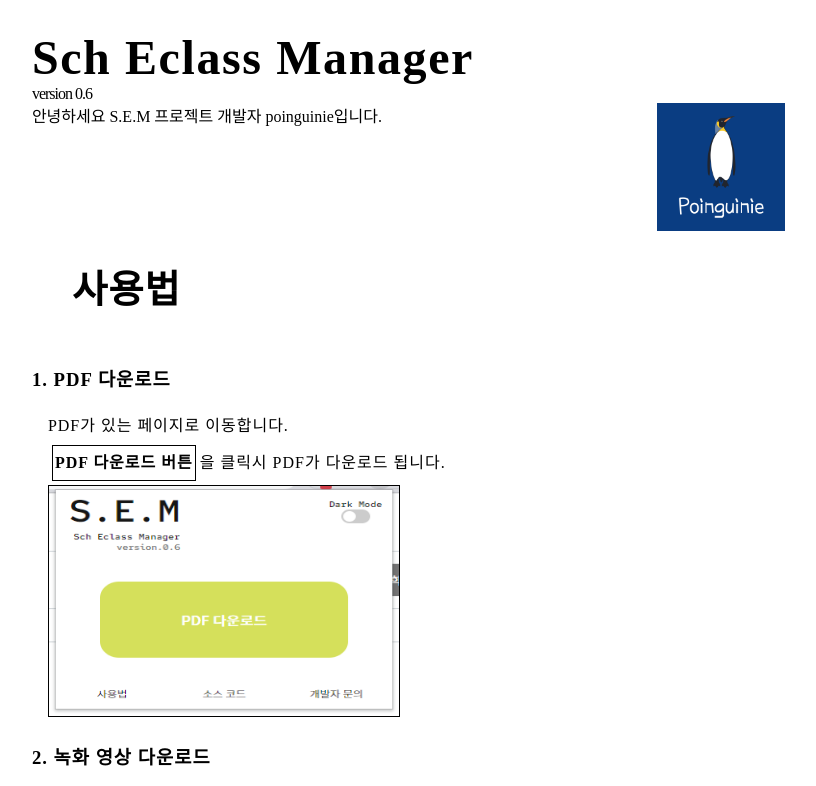
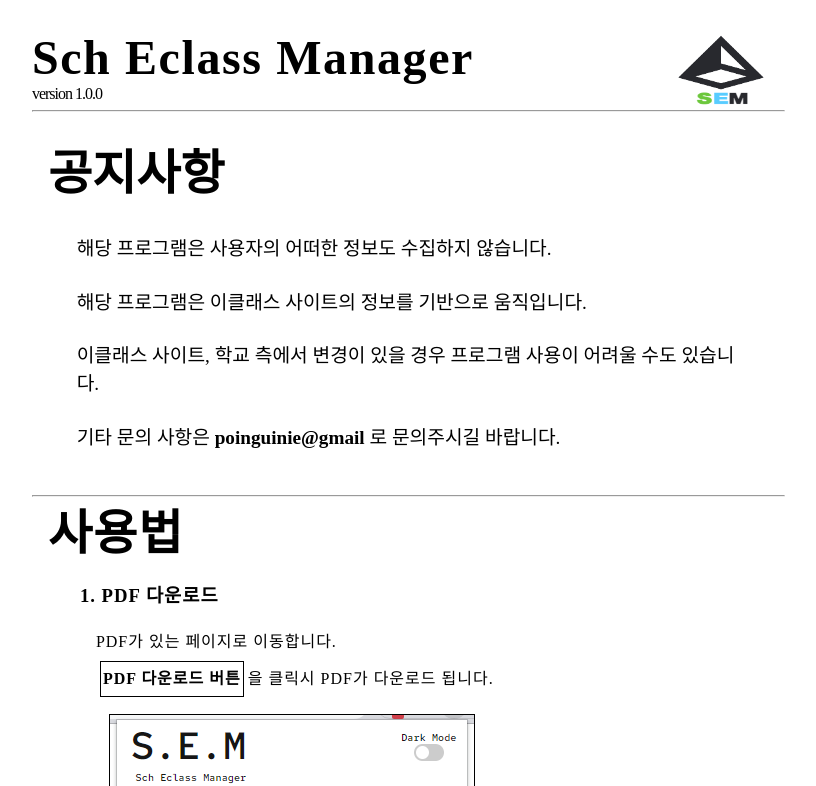
Before and after one commit to poinguinie/Sch-Eclass-Manager-Homepage, a plain HTML site: page index.html in a window 1280 px wide. Shown: the top 786 px of the page, without its empty margins (219-1035 px from the left). Drawn offline with Linux system fonts and the light colour scheme; a web font is replaced by a local one.

Commit message:
정식 릴리즈 (ver 1.1.0)

```diff
--- a/css/style.css
+++ b/css/style.css
@@ -16,7 +16,10 @@ body {
     display: flex;
     justify-content: center;
     width: 98vw;
-    height: 140vh;
+}
+h2 {
+    font-size: 3rem;
+    margin-top: 1.4rem;
 }
 .wrapper {
     display: flex;
@@ -26,72 +29,52 @@ body {
 }
 .header {
     width: 100%;
-    height: 16%;
+    height: 10vh;
     margin-top: 4%;
+    display: flex;
+    flex-direction: row;
+    justify-content: space-between;
 }
-.header > div {
+.header > div > div {
     font-weight: 600;
     font-size: 3rem;
     letter-spacing: 1.6px;
     font-family: 'Red Hat Mono';
 }
-.header > p {
+.header > div > p {
     letter-spacing: -1px;
     font-family: 'Red Hat Mono';
 }
-.developer {
-    display: flex;
-    flex-direction: row;
-    justify-content: space-between;
+.header > img {
+    float: right;
 }
 .profile > img {
     max-width: 10vw;
 }
-.beta {
-    margin: 24px;
-    margin-top: 40px;
-    margin-bottom: 40px;
-    letter-spacing: 1px;
-    line-height: 30px;
-    border: 2px solid black;
-    background-color: azure;
-}
-.beta > h2 {
-    text-align: center;
-    margin: 20px;
-    font-size: 2.4rem;
-}
-.beta > h3 {
-    font-size: 1.8rem;
-    margin: 10px;
-}
-.beta > p {
+.content > div {
     margin: 16px;
 }
-.beta a {
-    color: black;
-    text-decoration: none;
+.info > ul {
+    list-style-type: none;
+    padding: 1rem;
 }
-.beta a:hover {
-    color:azure;
-    background-color: black;
-    text-decoration:underline;
-    transition: 0.4s;
+.info > ul > li {
+    padding: 0.8rem;
+    font-size: 1.2rem;
 }
 .howToUse {
     letter-spacing: 1px;
     line-height: 30px;
 }
-.howToUse > h2{
-    margin: 40px;
-    font-size: 2.4rem;
-    margin-bottom: 60px;
+.howToUse > div {
+    margin: 2rem;
 }
 .howToUse > div > p {
     margin: 16px;
 }
 .howToUse img {
     border: 1px solid black;
+    margin: 0.8rem;
 }
 .downloadBtn {
     margin: 4px;
@@ -105,3 +88,16 @@ body {
     background-color: black;
     color: white;
 }
+.release_note {
+    padding: 1rem;
+}
+.release_note > div {
+    margin: 28px;
+}
+.release_note > div > h3 {
+    margin-bottom: 20px;
+    font-size: 1.6rem;
+}
+.release_note > div > p {
+    font-size: 1.2rem;
+}
--- a/index.html
+++ b/index.html
@@ -10,18 +10,26 @@
 <body>
     <div class="wrapper">
         <div class="header">
-            <div>Sch Eclass Manager</div>
-            <p>version 0.6</p>
+            <div>
+                <div>Sch Eclass Manager</div>
+                <p>version 1.0.0</p>
+            </div>
+            <img src="./images/logo.png" alt="로고">
         </div>
+        <hr>
         <div class="content">
-            <div class="developer">
-                <div class="info">
-                    안녕하세요 S.E.M 프로젝트 개발자 poinguinie입니다.<br>
-                </div>
-                <div class="profile">
-                    <img src="./images/poinguinieProfile.png" alt="">
-                </div>
+            <div class="info">
+                <h2>공지사항</h2>
+                <p>
+                    <ul>
+                        <li>해당 프로그램은 사용자의 어떠한 정보도 수집하지 않습니다.</li>
+                        <li>해당 프로그램은 이클래스 사이트의 정보를 기반으로 움직입니다.</li>
+                        <li>이클래스 사이트, 학교 측에서 변경이 있을 경우 프로그램 사용이 어려울 수도 있습니다.</li>
+                        <li>기타 문의 사항은 <strong>poinguinie@gmail</strong> 로 문의주시길 바랍니다.</li>
+                    </ul>
+                </p>
             </div>
+            <hr>
             <div class="howToUse">
                 <h2>사용법</h2>
                 <div>
@@ -29,13 +37,24 @@
                     <p>
                         PDF가 있는 페이지로 이동합니다.<br>
                         <b class="downloadBtn">PDF 다운로드 버튼</b>을 클릭시 PDF가 다운로드 됩니다.<br>
-                        <img src="./images/capture_7.PNG" alt="PDF 다운로드" width="350px" height="230px">
+                        <img src="./images/capture_7.PNG" alt="PDF 다운로드">
                     </p>
                     <h3>2. 녹화 영상 다운로드</h3>
                     <p>
                         녹화 영상이 있는 페이지로 이동합니다.<br>
                         <b class="downloadBtn">비디오 다운로드 버튼</b>을 클릭하면 영상 다운로드가 시작됩니다.<br>
-                        <img src="./images/capture_8.PNG" alt="다운로드 상태" width="350px" height="230px">
+                        <img src="./images/capture_8.PNG" alt="다운로드 상태">
+                    </p>
+                </div>
+            </div>
+            <hr>
+            <div class="release_note">
+                <h2>릴리즈 노트</h2>
+                <div id="ver.1.0.0">
+                    <h3>ver.1.0.0</h3>
+                    <p>
+                        정식 배포가 시작되었습니다.<br>
+                        많은 이용 부탁드립니다.
                     </p>
                 </div>
             </div>
```
Also changed, not shown: images/logo.png (added).
